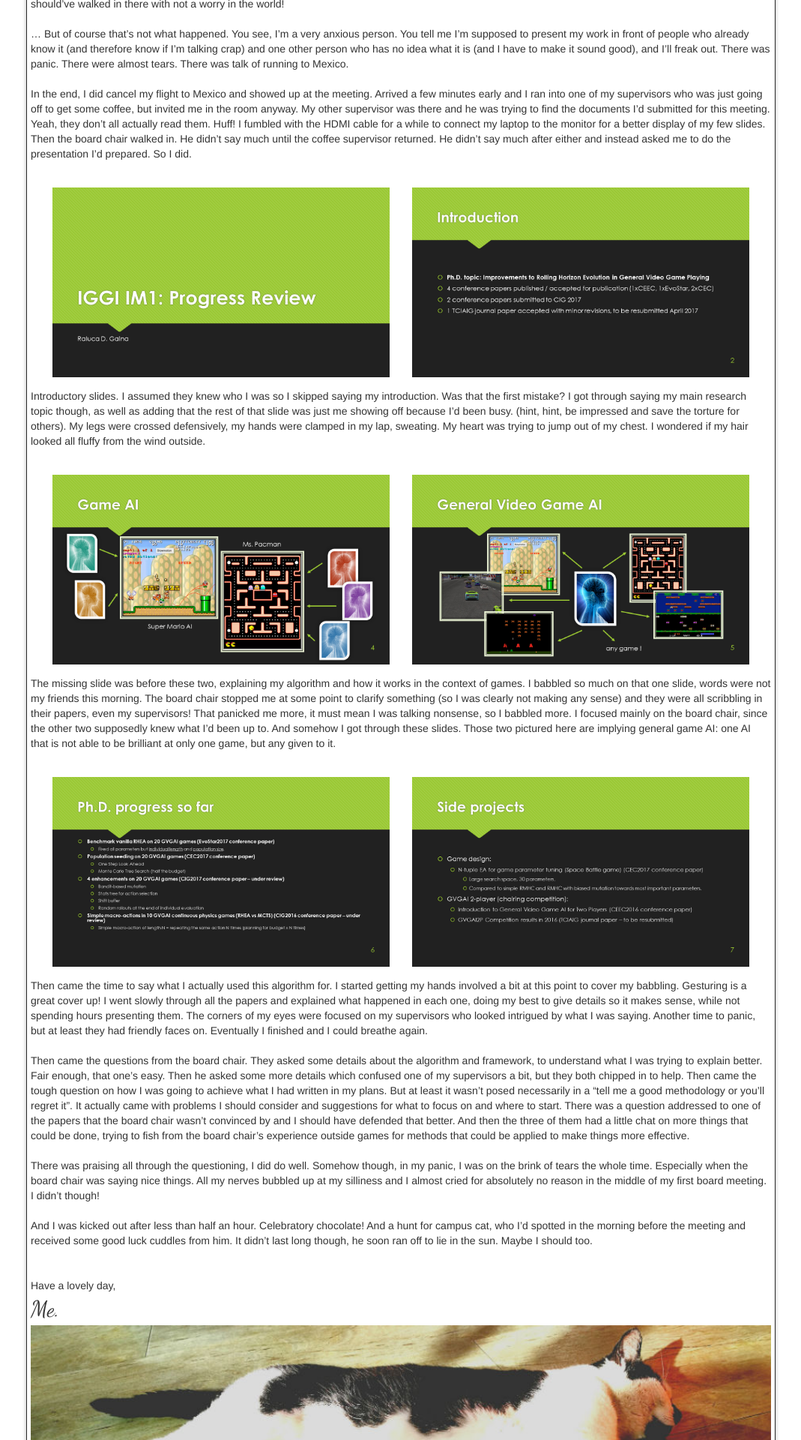
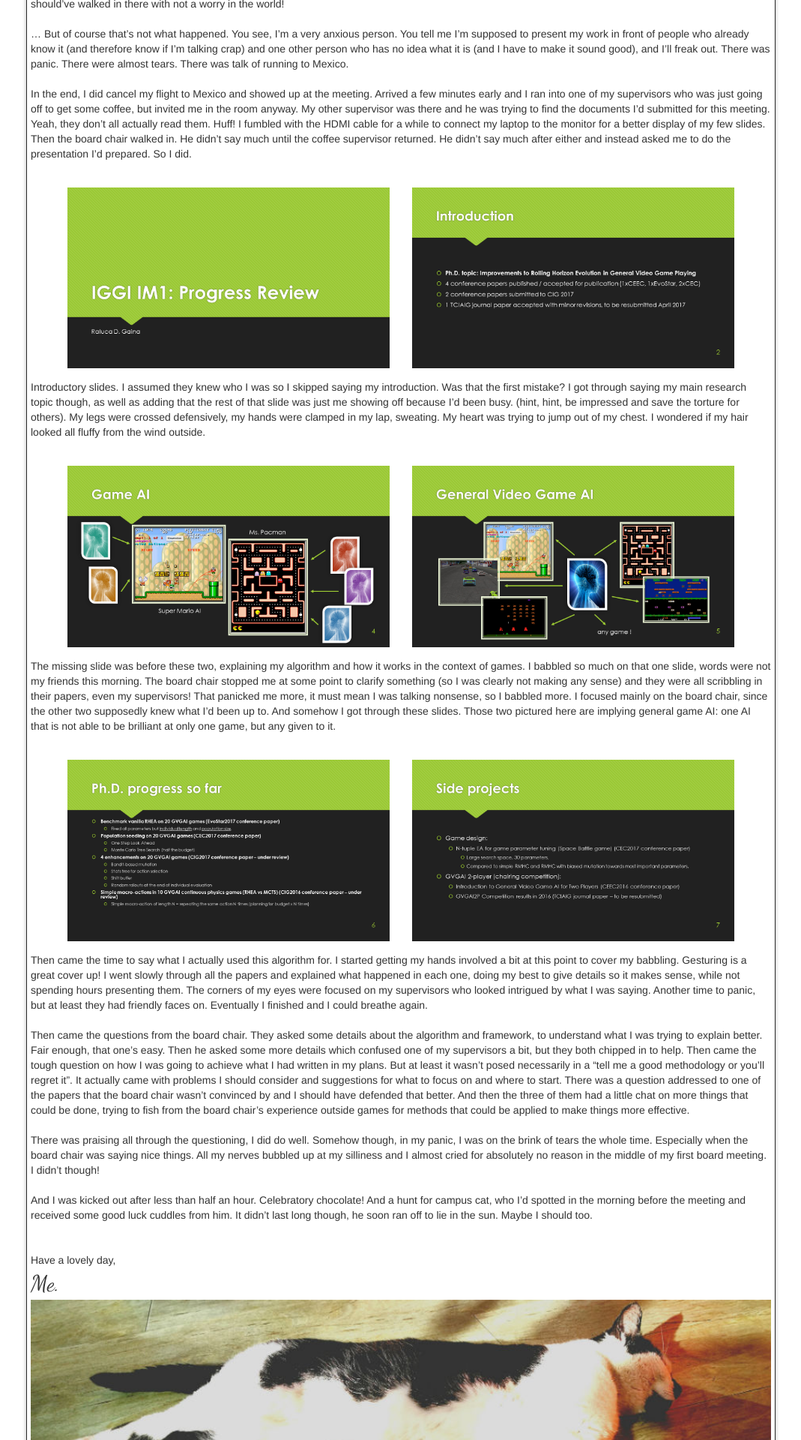
Before and after one commit to rdgain/rdgain.github.io, a Jekyll site: the page built from _posts/2017-04-13-first-supervisory-board.md, in a window 1280 px wide. Shown: the part 950-2870 px from the top of the page at 75% size, without its empty margins (105-1174 px from the left). Built offline with Jekyll 4.4.1, drawn with Linux system fonts in a browser that asks for light colours; nearby versions of some CDN libraries; some web fonts are replaced; library files that are not in the unit come from our copies; comment, search, counter and statistics services are not loaded.

Commit message:
try this size

```diff
--- a/_posts/2017-04-13-first-supervisory-board.md
+++ b/_posts/2017-04-13-first-supervisory-board.md
@@ -23,15 +23,15 @@
 
 In the end, I did cancel my flight to Mexico and showed up at the meeting. Arrived a few minutes early and I ran into one of my supervisors who was just going off to get some coffee, but invited me in the room anyway. My other supervisor was there and he was trying to find the documents I'd submitted for this meeting. Yeah, they don't all actually read them. Huff! I fumbled with the HDMI cable for a while to connect my laptop to the monitor for a better display of my few slides. Then the board chair walked in. He didn't say much until the coffee supervisor returned. He didn't say much after either and instead asked me to do the presentation I'd prepared. So I did.
 
-<center><img style="margin:15px;width:450px" src="{{ site.url }}/assets/images/post2/Presentation/Slide1.PNG" /><img style="margin:15px;width:450px" src="{{ site.url }}/assets/images/post2/Presentation/Slide2.PNG" /></center>
+<center><img style="margin:15px;width:430px" src="{{ site.url }}/assets/images/post2/Presentation/Slide1.PNG" /><img style="margin:15px;width:430px" src="{{ site.url }}/assets/images/post2/Presentation/Slide2.PNG" /></center>
 
 Introductory slides. I assumed they knew who I was so I skipped saying my introduction. Was that the first mistake? I got through saying my main research topic though, as well as adding that the rest of that slide was just me showing off because I'd been busy. (hint, hint, be impressed and save the torture for others). My legs were crossed defensively, my hands were clamped in my lap, sweating. My heart was trying to jump out of my chest. I wondered if my hair looked all fluffy from the wind outside.
 
-<center><img style="margin:15px;width:450px" src="{{ site.url }}/assets/images/post2/Presentation/Slide4.PNG" /><img style="margin:15px;width:450px" src="{{ site.url }}/assets/images/post2/Presentation/Slide5.PNG" /></center>
+<center><img style="margin:15px;width:430px" src="{{ site.url }}/assets/images/post2/Presentation/Slide4.PNG" /><img style="margin:15px;width:430px" src="{{ site.url }}/assets/images/post2/Presentation/Slide5.PNG" /></center>
 
 The missing slide was before these two, explaining my algorithm and how it works in the context of games. I babbled so much on that one slide, words were not my friends this morning. The board chair stopped me at some point to clarify something (so I was clearly not making any sense) and they were all scribbling in their papers, even my supervisors! That panicked me more, it must mean I was talking nonsense, so I babbled more. I focused mainly on the board chair, since the other two supposedly knew what I'd been up to. And somehow I got through these slides. Those two pictured here are implying general game AI: one AI that is not able to be brilliant at only one game, but any given to it.
 
-<center><img style="margin:15px;width:450px" src="{{ site.url }}/assets/images/post2/Presentation/Slide6.PNG" /><img style="margin:15px;width:450px" src="{{ site.url }}/assets/images/post2/Presentation/Slide7.PNG" /></center>
+<center><img style="margin:15px;width:430px" src="{{ site.url }}/assets/images/post2/Presentation/Slide6.PNG" /><img style="margin:15px;width:430px" src="{{ site.url }}/assets/images/post2/Presentation/Slide7.PNG" /></center>
 
 Then came the time to say what I actually used this algorithm for. I started getting my hands involved a bit at this point to cover my babbling. Gesturing is a great cover up! I went slowly through all the papers and explained what happened in each one, doing my best to give details so it makes sense, while not spending hours presenting them. The corners of my eyes were focused on my supervisors who looked intrigued by what I was saying. Another time to panic, but at least they had friendly faces on. Eventually I finished and I could breathe again.
 
```
